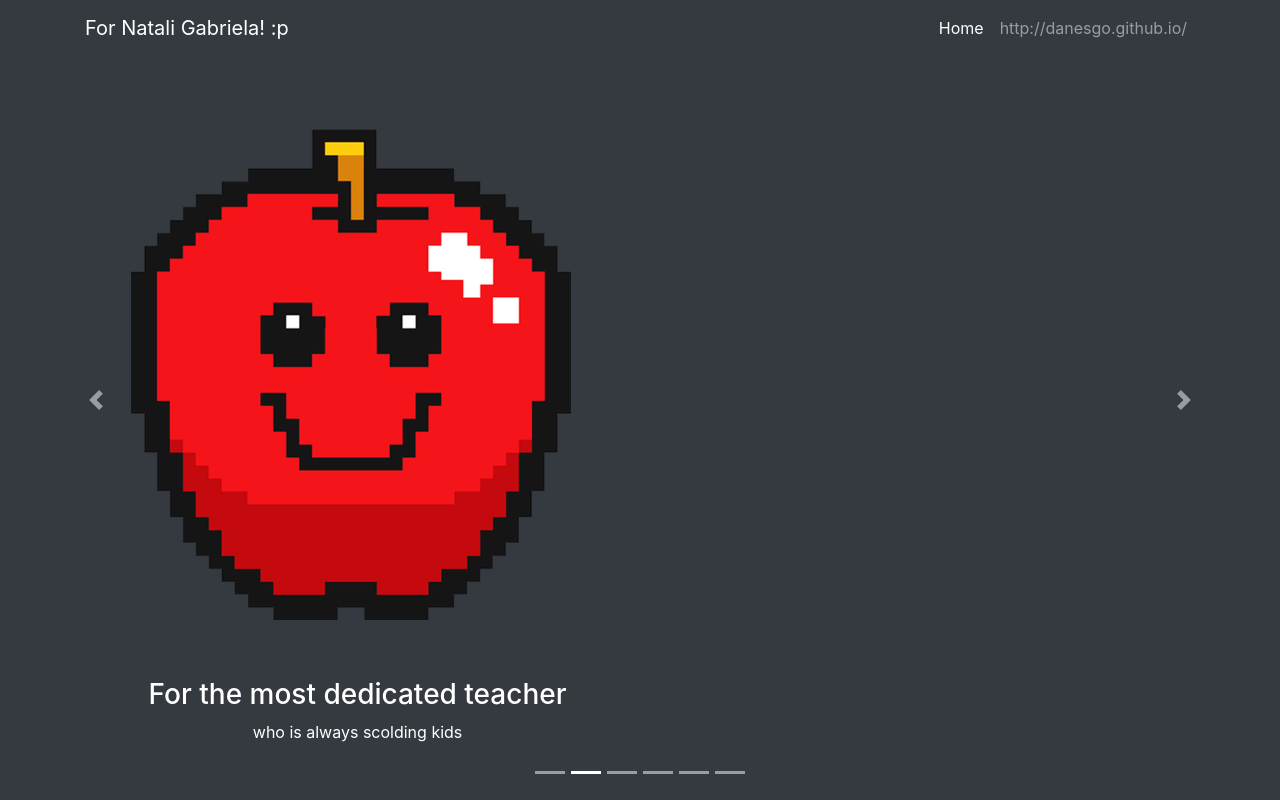
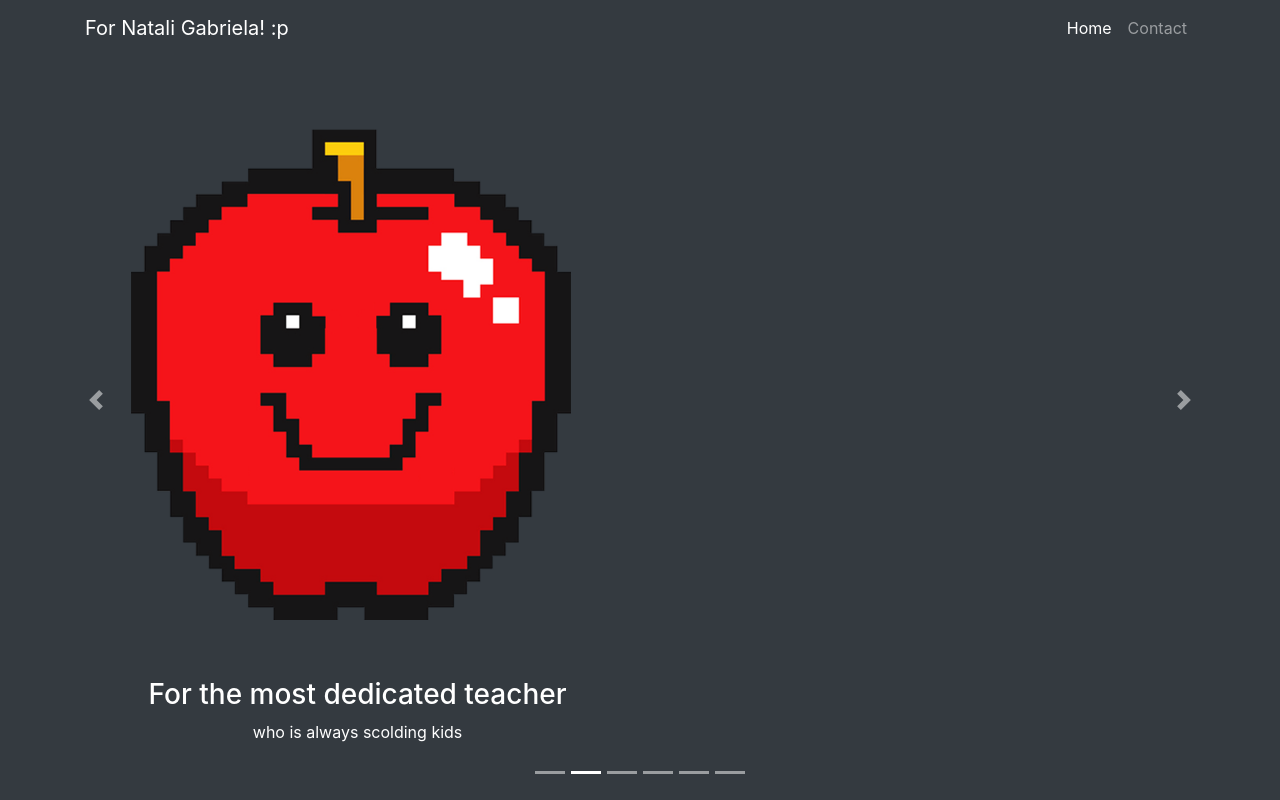
Before and after one commit to danesgo/natnat, a website: page index.html in a window 1280 px wide. Shown: the top 800 px of the page. Drawn offline with Linux system fonts and the light colour scheme.

Commit message:
corrected contact link

```diff
--- a/index.html
+++ b/index.html
@@ -35,7 +35,7 @@
               </a>
             </li>
             <li class="nav-item">
-              <a class="nav-link" href="#">http://danesgo.github.io/</a>
+              <a class="nav-link" href="http://danesgo.github.io/">Contact</a>
             </li>
 			<!--
             <li class="nav-item">
```
